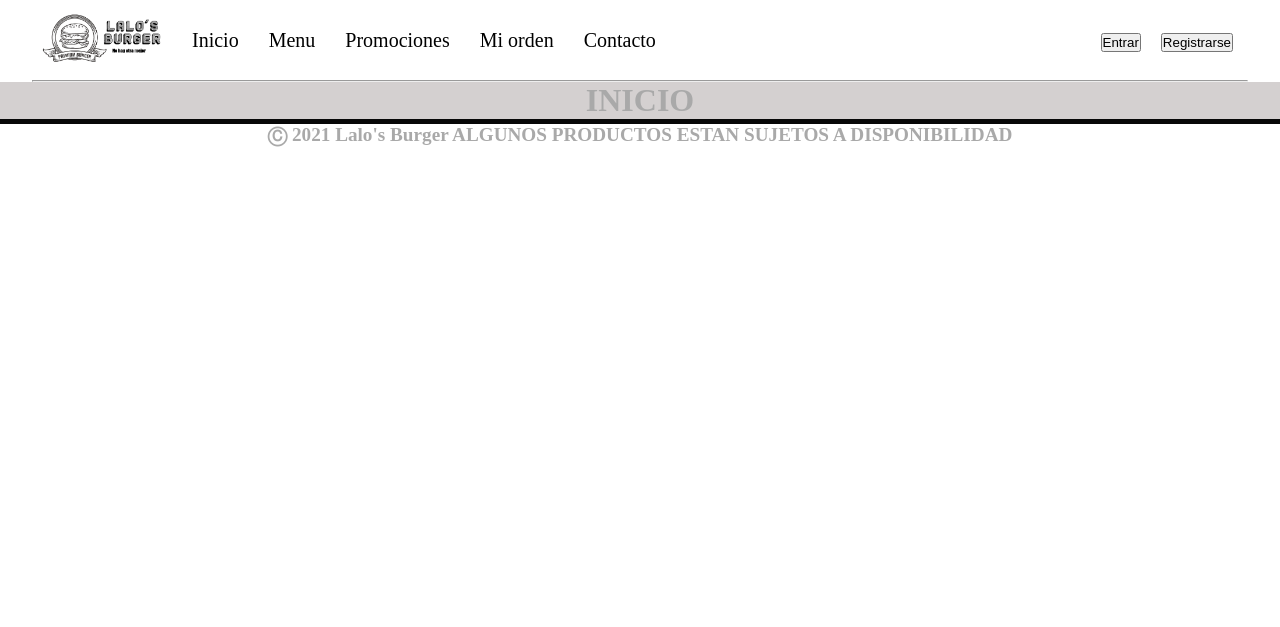
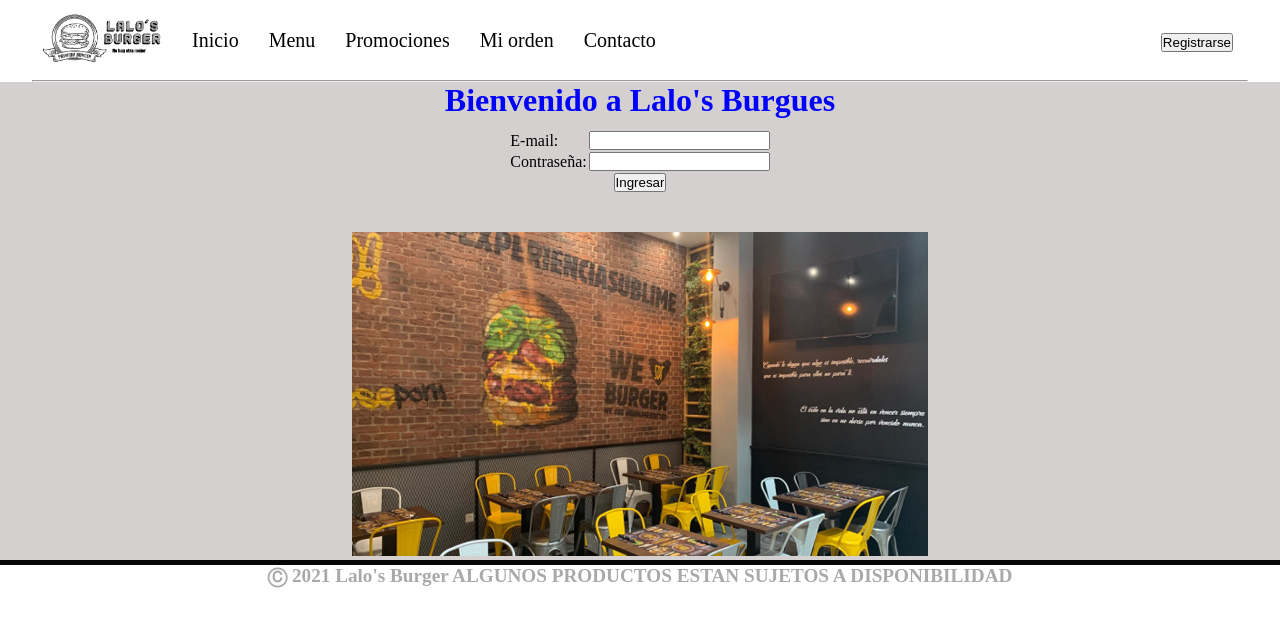
Before and after one commit to miguelrohdez/Proyecto_modulo7, a PHP site: page / in a window 1280 px wide. Shown: the top 627 px of the page. Run offline with PHP 8.4, Linux system fonts and the light colour scheme.

Commit message:
funcionaLoginConNav

```diff
--- a/css/main.css
+++ b/css/main.css
@@ -105,6 +105,8 @@ ul{
 .tituloPrincipal {
 	text-align: center;
 	text-decoration-style: solid;
+	color: blue;
+
 }
 
 .texto-centrado {
@@ -135,7 +137,19 @@ ul{
 }
 .t_login{
 	margin: auto;
+	margin-top: 10px;
+	color: black;
 }
 #btn_enviar{
 	text-align: center;
 }
+#img_index{
+	width: 45%;
+	margin-top: 3%;
+}
+
+h2 {
+	color: black;
+	font-size: 1.5em;
+	text-align: center;
+}
--- /dev/null
+++ b/formulario_login.html
@@ -0,0 +1,26 @@
+<!DOCTYPE html>
+<html lang="en">
+<head>
+    <meta charset="UTF-8">
+    <meta http-equiv="X-UA-Compatible" content="IE=edge">
+    <meta name="viewport" content="width=device-width, initial-scale=1.0">
+    <title>Document</title>
+</head>
+<body>
+    <form action="<?php echo $_SERVER['PHP_SELF']; ?>" method="POST">
+        <table class="t_login">
+            <tr>
+                <td>E-mail: </td>
+                <td><input type="text" name="txt_email"></td>
+            </tr>
+            <tr>
+                <td>Contraseña: </td>
+                <td><input type="password" name="txt_contra"></td>
+            </tr>
+            <tr>
+                <td id="btn_enviar" colspan="2"><input  type="submit" name="btn_entrar" value="Ingresar"></td>
+            </tr>
+        </table>
+    </form>
+</body>
+</html>
--- a/index.html
+++ /dev/null
@@ -1,69 +0,0 @@
-<!DOCTYPE html>
-<html lang="es-ES">
-	<head>
-		<meta charset="utf-8">
-		<title>Lalo's Burgers</title>
-		<link rel="stylesheet" type="text/css" href="css/main.css">
-		<script src="https://polyfill.io/v3/polyfill.min.js?features=default"></script>
-
-
-	</head>
-	<body>
-		<!-- Aqui  empieza la barra de menus y logo -->
-		<div class="container-menu">
-			<nav class="nav-main">
-				<a class="logoNav" href="./index.html">
-					<img id="logo" src="img/logoFinal.png" alt="Imagen Logo">
-				</a>
-				<ul class="nav-menu">
-					<li>
-						<a href="./index.html">Inicio</a>
-					</li>
-					<li>
-						<a href="#">Menu</a>
-					</li>
-					<li>
-						<a href="#">Promociones</a>
-					</li>
-					<li>
-						<a href="#">Mi orden</a>
-					</li>
-					<li>
-						<a href="#">Contacto</a>
-					</li>
-				</ul>
-				<ul class="nav-sesion">
-					<li>
-						<a href="login.html"><button>Entrar</button></a>
-					</li>
-					<li>
-						<a href="./registro.html"><button>Registrarse</button></a>
-					</li>
-				</ul>
-			</nav>
-			<hr>
-		</div>
-
-		<!-- Aqui  empieza la caja principal -->
-		<div class="container">
-			<header>
-				<h1 class="tituloPrincipal">INICIO</h1>
-			</header>
-		<!-- Aqui  empieza la seccion del formulario o datos a mostrar -->
-		<div class="caja principal">
-
-			<!-- LOGIN
-					CORREO
-					CONTRA
-					BTN INGRESAR (VERIFICAR) Y BTN REGISTRAR (IR A REGISTRAR) -->
-
-		</div>
-
-
-		<div class="clear"></div>
-		</div>
-		<footer>
-			<h1 class="text-footer"> Ⓒ 2021 Lalo's Burger ALGUNOS PRODUCTOS ESTAN SUJETOS A DISPONIBILIDAD</h1>
-		</footer>
-	</body>
-</html>
--- /dev/null
+++ b/index.php
@@ -0,0 +1,82 @@
+<!DOCTYPE html>
+<html lang="es-ES">
+	<head>
+		<meta charset="utf-8">
+		<title>Lalo's Burgers</title>
+		<link rel="stylesheet" type="text/css" href="css/main.css">
+		<script src="https://polyfill.io/v3/polyfill.min.js?features=default"></script>
+
+
+	</head>
+	<body>
+	<!-- Parte que verifica el login -->
+		<?php
+		if (isset($_POST["btn_entrar"])) {
+
+			require("./php/datos_con.php");
+			$usuario =   $_POST["txt_email"];
+			$password = $_POST["txt_contra"];
+			$conexion = new mysqli($db_host, $db_admin,$db_pass,$db_data,$db_port);
+			if ($conexion -> connect_errno) {
+				echo "Fallo la conexion ".$conexion -> connect_errno;
+			}else{
+				$conexion -> set_charset("utf8");
+				$consulta = "SELECT cliente_nombre FROM cliente WHERE cliente_correo = ? AND cliente_contrasenia = ?";
+				$stmt = $conexion->prepare($consulta);
+            	$stmt->bind_param("ss", $usuario, $password);
+            	$stmt->execute();
+				$stmt->bind_result($nombre_cliente);
+
+				if ($stmt->fetch() ) {
+					session_start();
+					$_SESSION["usuario"]=$nombre_cliente;
+					//header("location:carrito.php"); NO SE A QUE PAGINA MARDAR AL CLIENTE REGISTRADO
+				}else{
+					header("index.php"); //Posiblemente agrege una loginErro.html con el mensaje de error
+				}
+				$conexion -> close();
+			}
+		}
+			?>
+		<!-- Aqui  empieza la barra de menus y logo -->
+		<?php
+				if (!isset($_SESSION["usuario"])) {
+					include("nav_nologin.html");
+				}else{
+					include("nav_login.html");
+				}
+		?>
+
+	<!-- Aqui  empieza la caja principal -->
+	<div class="container">
+		<header>
+			<h1 class="tituloPrincipal">Bienvenido a Lalo's Burgues</h1>
+		</header>
+		<!-- Aqui  empieza la seccion del formulario o datos a mostrar -->
+		<div class="caja principal">
+
+			<!-- LOGIN
+			CORREO
+					CONTRA
+					BTN INGRESAR (VERIFICAR) Y BTN REGISTRAR (IR A REGISTRAR) -->
+			<?php
+				if (!isset($_SESSION["usuario"])) {
+					include("formulario_login.html");
+				}else{
+					echo "<h2>Es bueno verte de nuevo " .$_SESSION["usuario"]."</h2>";
+				}
+			?>
+			<center>
+				<img  id="img_index" src="./img/restaurante.jpg" alt="Restaurante-Lalos">
+			</center>
+
+		</div>
+
+
+		<div class="clear"></div>
+		</div>
+		<footer>
+			<h1 class="text-footer"> Ⓒ 2021 Lalo's Burger ALGUNOS PRODUCTOS ESTAN SUJETOS A DISPONIBILIDAD</h1>
+		</footer>
+	</body>
+</html>
--- /dev/null
+++ b/nav_nologin.html
@@ -0,0 +1,41 @@
+<!DOCTYPE html>
+<html lang="en">
+<head>
+    <meta charset="UTF-8">
+    <meta http-equiv="X-UA-Compatible" content="IE=edge">
+    <meta name="viewport" content="width=device-width, initial-scale=1.0">
+    <title>Document</title>
+</head>
+<body>
+    <div class="container-menu">
+        <nav class="nav-main">
+            <a class="logoNav" href="./index.php">
+                <img id="logo" src="img/logoFinal.png" alt="Imagen Logo">
+            </a>
+            <ul class="nav-menu">
+                <li>
+                    <a href="./index.php">Inicio</a>
+                </li>
+                <li>
+                    <a href="#">Menu</a>
+                </li>
+                <li>
+                    <a href="#">Promociones</a>
+                </li>
+                <li>
+                    <a href="#">Mi orden</a>
+                </li>
+                <li>
+                    <a href="#">Contacto</a>
+                </li>
+            </ul>
+            <ul class="nav-sesion">
+                <li>
+                    <a href="./registro.html"><button>Registrarse</button></a>
+                </li>
+            </ul>
+        </nav>
+        <hr>
+    </div>
+</body>
+</html>
--- a/php/datos_con.php
+++ b/php/datos_con.php
@@ -2,5 +2,6 @@
     $db_host = "localhost";
     $db_data = "lalos_burger";
     $db_admin = "root";
-    $db_pass = "usbw";
+    $db_pass = "";
+    $db_port = 3306;
 ?>
--- a/pruebas.html
+++ b/pruebas.html
@@ -4,6 +4,7 @@
     <meta charset="UTF-8">
     <meta http-equiv="X-UA-Compatible" content="IE=edge">
     <meta name="viewport" content="width=device-width, initial-scale=1.0">
+    <link rel="stylesheet" type="text/css" href="css/main.css">
     <title>Document</title>
 </head>
 <body>
@@ -11,6 +12,7 @@
         <tr></tr>
         <td></td>
     </tbody>
-
+    <h1 class="tituloPrincipal">Bienvenido a Lalo's Burgues</h1>
+    <h2>Es bueno verte de nuevo</h2>
 </body>
 </html>
```
Also changed, not shown: nav_login.html (added, +41 -0 lines), pruebas.php (added, +30 -0 lines), img/restaurante.jpg (added), salir_sesion.php (added).
